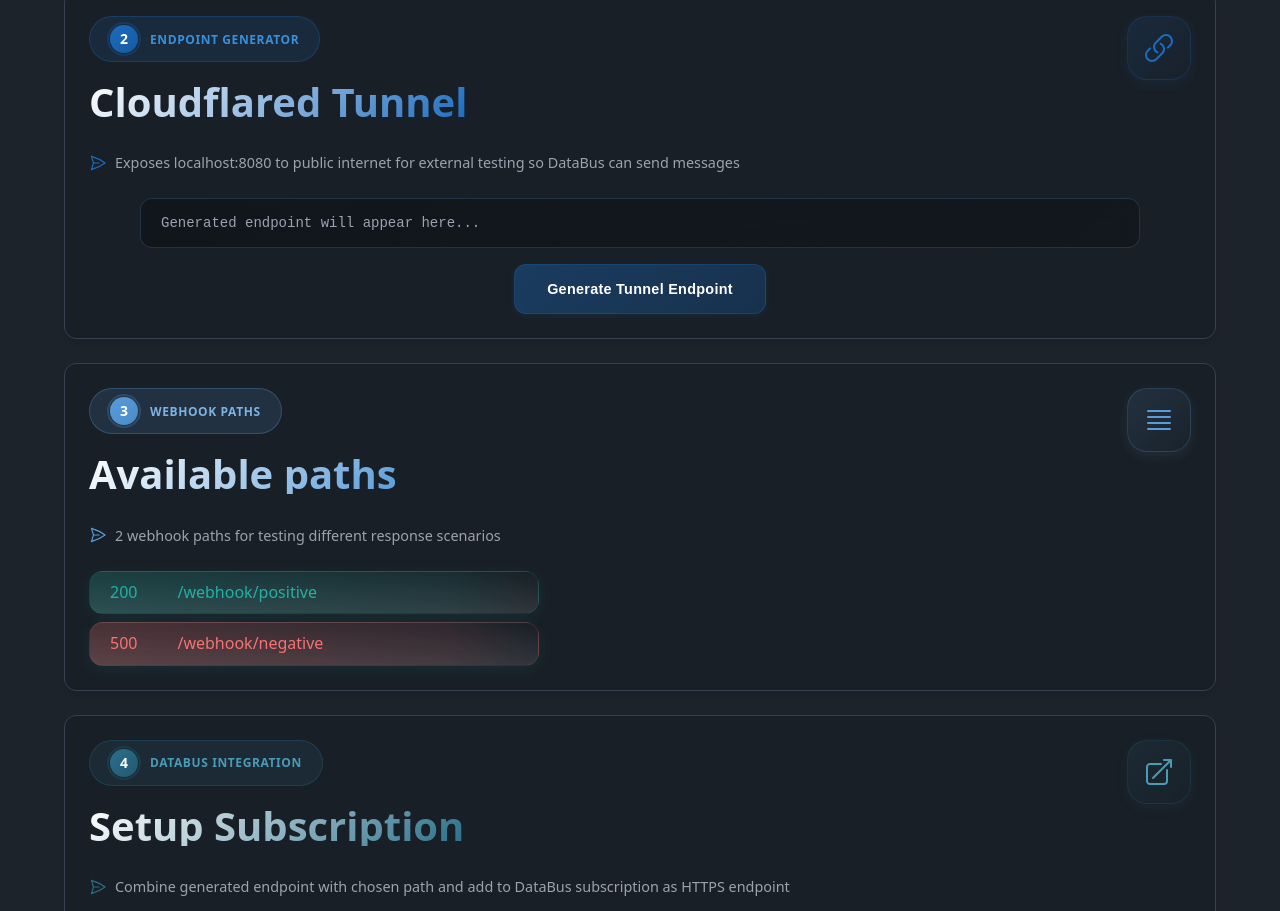
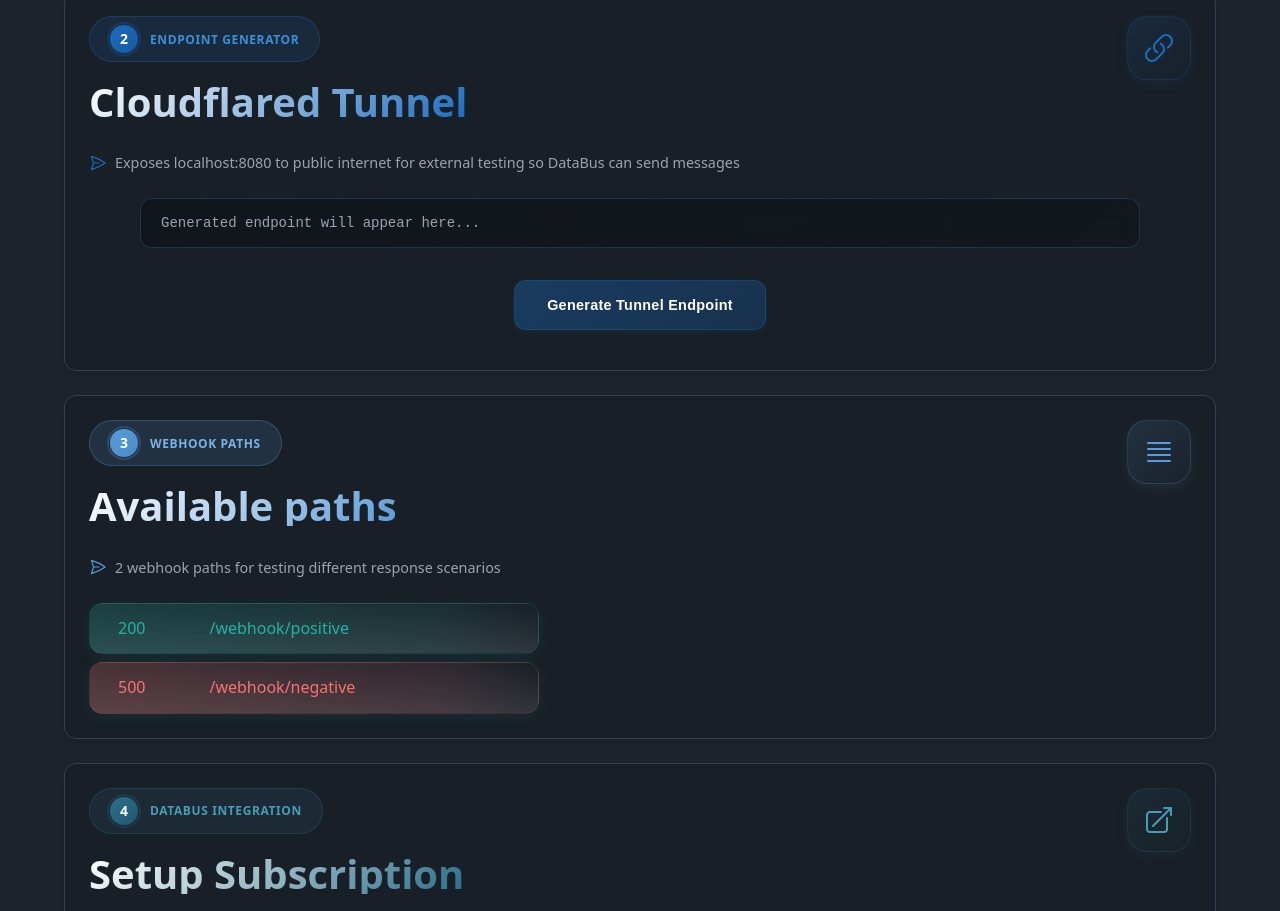
Before and after one commit to simona-tkww/databus-testing, a plain HTML site: page index.html in a window 1280 px wide. Shown: the part 457-1368 px from the top of the page. Drawn offline with Linux system fonts and the light colour scheme; no server answers.

Commit message:
design fix

```diff
--- a/index.html
+++ b/index.html
@@ -730,6 +730,8 @@
                             letter-spacing: 0.02em;
                             width: auto;
                             position: relative;
+                            margin-top: 1rem;
+                            margin-bottom: 1rem;
                         ">
                             <span id="generateTunnelBtnText">Generate Tunnel Endpoint</span>
                             <span id="generateTunnelBtnDots" style="display:none; margin-left:8px; vertical-align:middle;">
@@ -773,12 +775,12 @@
                     </div>
                     <div class="endpoint-badges" style="max-width: 450px; width: 100%; margin: 0;">
                         <div class="endpoint-badge success" style="width: 100%;">
-                            <span>200</span>
-                            <span style="margin-left: 1rem; text-align: left; flex: 1;">/webhook/positive</span>
+                            <span style="background: transparent; color: #22b3a5; padding: 0.25rem 1rem 0.25rem 0.5rem; border-radius: 8px; display: inline-block;">200</span>
+                            <span style="margin-left: 1rem; text-align: left; flex: 1; background: transparent; color: #22b3a5; padding: 0.25rem 1rem 0.25rem 0.5rem; border-radius: 8px;">/webhook/positive</span>
                         </div>
                         <div class="endpoint-badge error" style="width: 100%;">
-                            <span>500</span>
-                            <span style="margin-left: 1rem; text-align: left; flex: 1;">/webhook/negative</span>
+                            <span style="background: transparent; color: #f97271; padding: 0.25rem 1rem 0.25rem 0.5rem; border-radius: 8px; display: inline-block;">500</span>
+                            <span style="margin-left: 1rem; text-align: left; flex: 1; background: transparent; color: #f97271; padding: 0.25rem 1rem 0.25rem 0.5rem; border-radius: 8px;">/webhook/negative</span>
                         </div>
                     </div>
                 </div>
@@ -882,6 +884,8 @@
                                     box-shadow: 0 2px 6px rgba(102, 193, 178, 0.13);
                                     letter-spacing: 0.02em;
                                     width: auto;
+                                    margin-top: 1.5rem;
+                                    margin-bottom: 1.5rem;
                                 ">Send Message to DataBus</button>
                             </div>
                             <div style="position: relative; margin-top: 1rem; display: none;" id="sendMessageOutputContainer">
```
